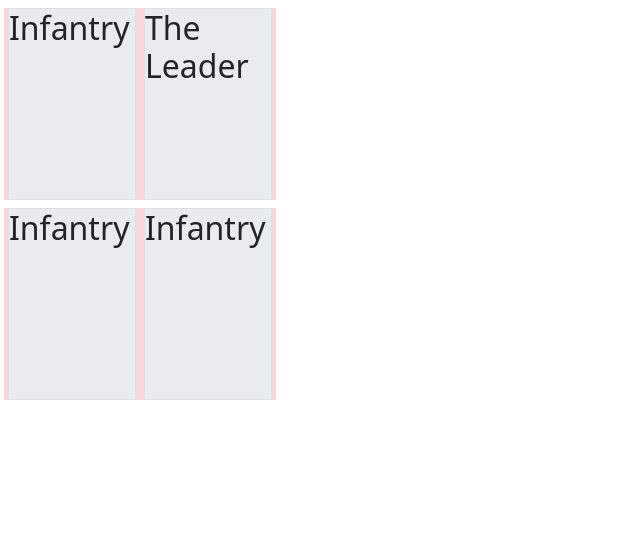
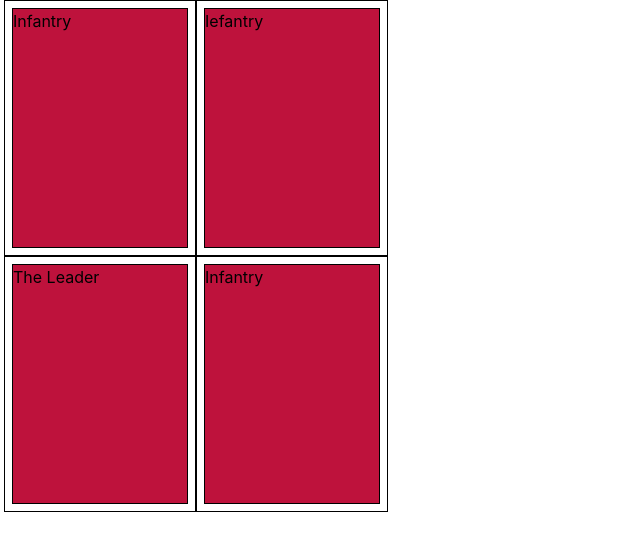
Before and after one commit to rbits0/the-lucky-seven, a React (Create React App) app: page / in a window 1280 px wide. Shown: the top 550 px of the page, without its empty margins (0-640 px from the left). Built offline with nearby package versions, Linux system fonts and the light colour scheme.

Commit message:
Switch to tailwind and try some dnd stuff

```diff
--- a/package.json
+++ b/package.json
@@ -12,11 +12,10 @@
     "@types/react": "^18.0.0",
     "@types/react-beautiful-dnd": "^13.1.5",
     "@types/react-dom": "^18.0.0",
-    "bootstrap": "^5.3.2",
     "react": "^18.2.0",
-    "react-bootstrap": "^2.9.0",
     "react-dom": "^18.2.0",
     "react-scripts": "5.0.1",
+    "tailwindcss": "^3.3.5",
     "typescript": "^4.4.2",
     "web-vitals": "^2.1.0"
   },
--- a/src/App.tsx
+++ b/src/App.tsx
@@ -1,7 +1,7 @@
 import React from 'react';
 import './App.css';
 import Grid from './Grid';
-import 'bootstrap/dist/css/bootstrap.min.css';
+// import 'bootstrap/dist/css/bootstrap.min.css';
 
 function App() {
   return (
--- a/src/Card.tsx
+++ b/src/Card.tsx
@@ -16,8 +16,8 @@ function Card({ card }: CardProps) {
           {...provided.draggableProps}
           {...provided.dragHandleProps}
           ref={provided.innerRef}
-          className="border m-1 mt-2 bg-body-secondary"
-          style={{ ...provided.draggableProps.style, width: "8em", height: "12em" }}
+          className="border border-black bg-rose-700"
+          style={{ ...provided.draggableProps.style, height: "15em", width: "11em"}}
         >
           <h2>{card.name}</h2>
         </div>
--- a/src/Cell.tsx
+++ b/src/Cell.tsx
@@ -12,16 +12,15 @@ interface CellProps {
 
 function Cell({ id, card }: CellProps) {
   return (
-    <Droppable droppableId={id}>
-      {provided => (
+    <Droppable droppableId={id} isCombineEnabled={true} isDropDisabled={true}>
+      {(provided, snapshot) => (
         <div
           ref={provided.innerRef}
           {...provided.droppableProps}
-          className="bg-danger-subtle"
-          style={{height: "min-content"}}
+          className={`flex items-center justify-center border border-black ${snapshot.isDraggingOver ? "bg-pink-400" : "bg-white"}`}
+          style={{height: "16em", width: "12em"}}
         >
           <Card card={card}/>
-          {provided.placeholder}
         </div>
       )}
     </Droppable>
--- a/src/Grid.tsx
+++ b/src/Grid.tsx
@@ -1,5 +1,5 @@
 import React, { useState } from "react";
-import { DragDropContext, DropResult, ResponderProvided } from "@hello-pangea/dnd";
+import { DragDropContext, DragUpdate, DropResult, ResponderProvided } from "@hello-pangea/dnd";
 import Cell from "./Cell";
 import { CardData, CardType } from "./CardData";
 
@@ -8,7 +8,7 @@ function Grid() {
   const [list, setList] = useState<CardData[][]>([
     [
       { id: "0", name: "Infantry", type: CardType.Enemy, strength: 2, position: 4 },
-      { id: "1", name: "Infantry", type: CardType.Enemy, strength: 2, position: 3 },
+      { id: "1", name: "Iefantry", type: CardType.Enemy, strength: 2, position: 3 },
     ],
     [
       { id: "2", name: "The Leader", type: CardType.Player, strength: 1 },
@@ -16,7 +16,10 @@ function Grid() {
     ]
   ]);
 
-  function onDragEnd(result: DropResult) {
+  function onDragEnd({ destination, source, draggableId }: DropResult) {
+    console.dir(draggableId);
+    console.dir(destination);
+
     // const { destination, source, draggableId } = result;
     // console.dir(result);
 
@@ -31,19 +34,22 @@ function Grid() {
     // setList(newList);
   }
 
+  function onDragUpdate({destination, source, draggableId}: DragUpdate) {
+    console.dir(destination);
+  }
+
+
   return (
-    <DragDropContext onDragEnd={onDragEnd}>
-      <div className="d-flex mx-1">
+    <DragDropContext onDragEnd={onDragEnd} onDragUpdate={onDragUpdate}>
+      <div className="mx-1">
         {
-          // Array.from({ length: 8 }).map((value, index) => (
           list.map((row, rowIndex) => (
-            <div key={rowIndex}>
+            <div key={rowIndex} className="flex">
               {row.map((card, columnIndex) => (
-                <Cell key={card.id} id={card.id} card={card}/>
+                <Cell key={`${rowIndex},${columnIndex}`} id={`${rowIndex},${columnIndex}`} card={card}/>
               ))}
             </div>
           ))
-          // ))
         }
       </div>
     </DragDropContext>
--- a/src/index.css
+++ b/src/index.css
@@ -1,3 +1,7 @@
+@tailwind base;
+@tailwind components;
+@tailwind utilities;
+
 body {
   margin: 0;
   font-family: -apple-system, BlinkMacSystemFont, 'Segoe UI', 'Roboto', 'Oxygen',
--- /dev/null
+++ b/tailwind.config.js
@@ -0,0 +1,10 @@
+/** @type {import('tailwindcss').Config} */
+module.exports = {
+  content: [
+    "./src/**/*.{js,jsx,ts,tsx}",
+  ],
+  theme: {
+    extend: {},
+  },
+  plugins: [],
+}
```
Also changed, not shown: 1 other file (tests, documents, lock files or other folders).
